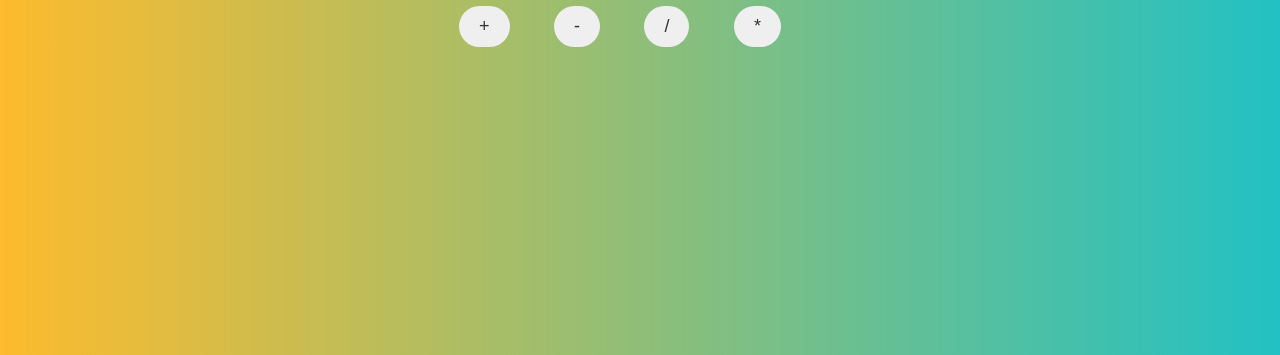
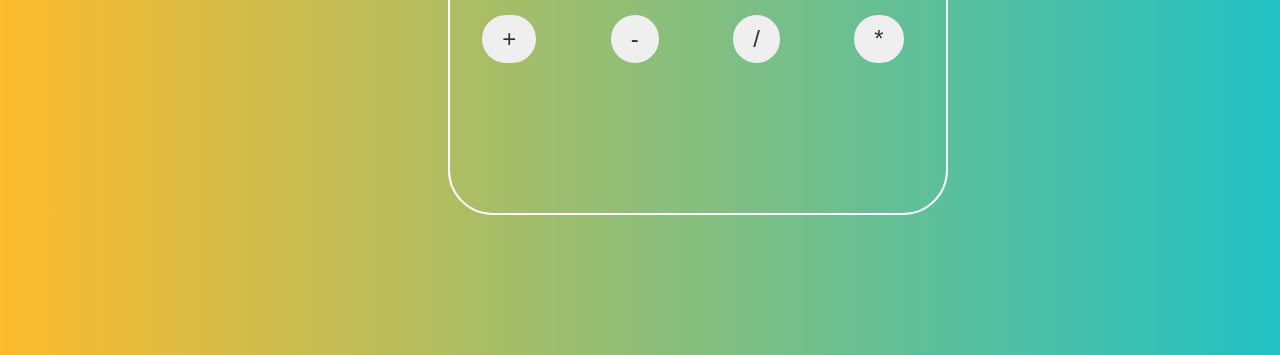
Before and after one commit to bollshoy/calculator, a plain HTML site: page index.html in a window 1280 px wide. Shown: the part 445-800 px from the top of the page. Drawn offline with Linux system fonts and the light colour scheme; a web font is replaced by a local one.

Commit message:
style.css

```diff
--- a/style.css
+++ b/style.css
@@ -17,8 +17,13 @@ body {
 .container {
     text-align: center;
     justify-content: center;
-    margin-top: 30vh;
+    margin-top: 20vh;
     gap: 45px;
+    border: 2px solid #FFFFFF;
+    width: 500px;
+    height: 500px;
+    margin-left: 35%;
+    border-radius: 45px;
 }
 
 h1 {
@@ -32,6 +37,7 @@ input{
     padding: 10px;
     border-radius: 15px;
     border: none;
+    font-size: 18px;
 }
 
 p {
@@ -46,13 +52,14 @@ button {
     margin-right: 40px;
     border-radius: 40px;
     border: none;
-    font-size: 18px;
+    font-size: 24px;
+    margin-left: 30px;
     color: #333;
     transition: .5s ease;
 }
 
 button:hover {
-    color: #5e5e5e;
+    color: #00008B;
     transition: .5s ease;
     cursor: pointer;
 }
```
